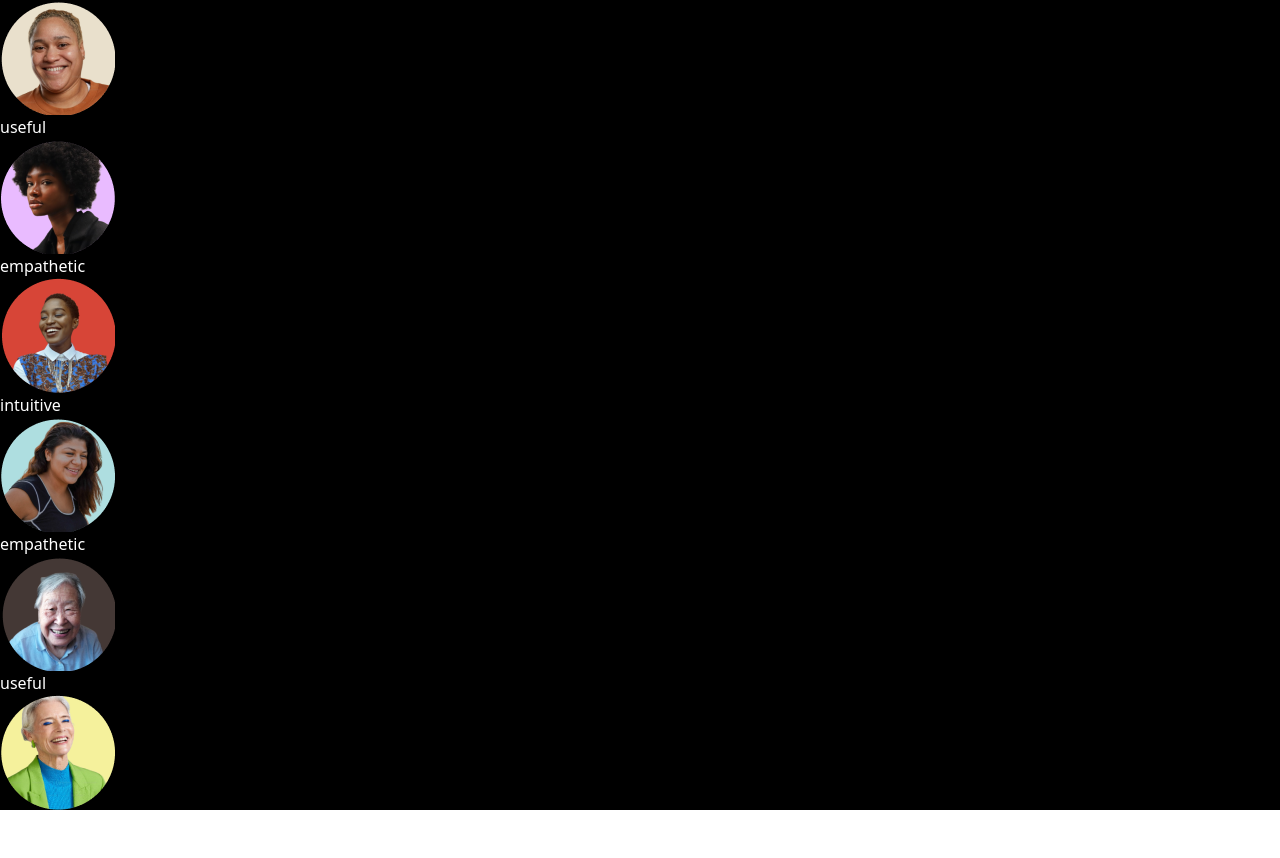
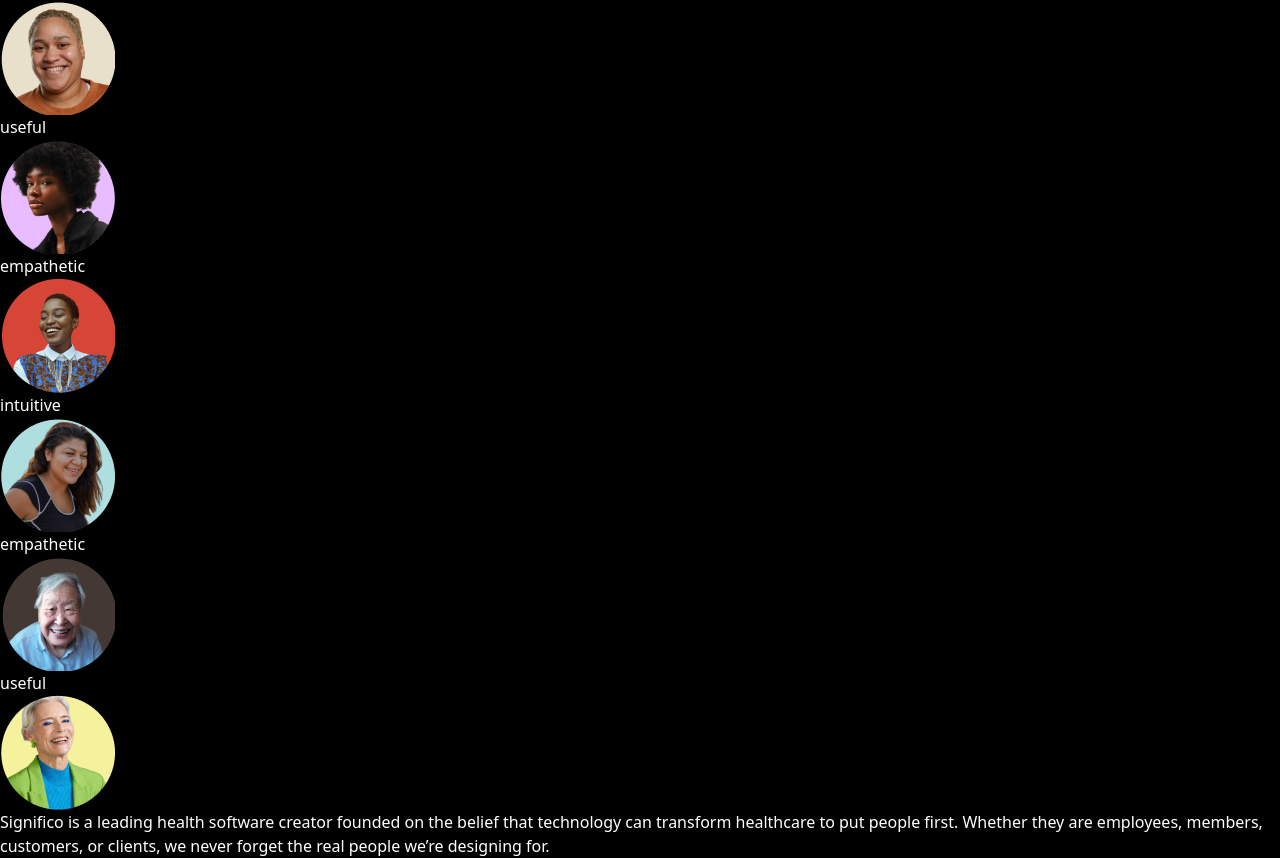
Before and after one commit to poojahooda22/motion-website, a React (Vite) app: page / in a window 1280 px wide. Shown: the part 3836-4694 px from the top of the page. Before the commit the page ends 4646 px from the top, so only its background shows below. Built offline with nearby package versions, Linux system fonts and the light colour scheme.

Commit message:
paragraph added

```diff
--- a/src/components/Craft/Index.jsx
+++ b/src/components/Craft/Index.jsx
@@ -3,8 +3,13 @@
 function Cart() {
   return (
     <div className="craft w-full flex gap-10 px-10">
-        <div className="ltext w-1/2 py-10 bg-red-300">
-
+        <div className="ltext w-1/3 py-10 bg-red-300">
+            <p>
+                Significo is a leading health software creator founded on the belief
+                that technology can transform healthcare to put people first.
+                Whether they are employees, members, customers, or clients, we
+                never forget the real people we’re designing for.
+            </p>
         </div>
         <div className="cards w-1/2 h-32 bg-red-700 ">
 
```
